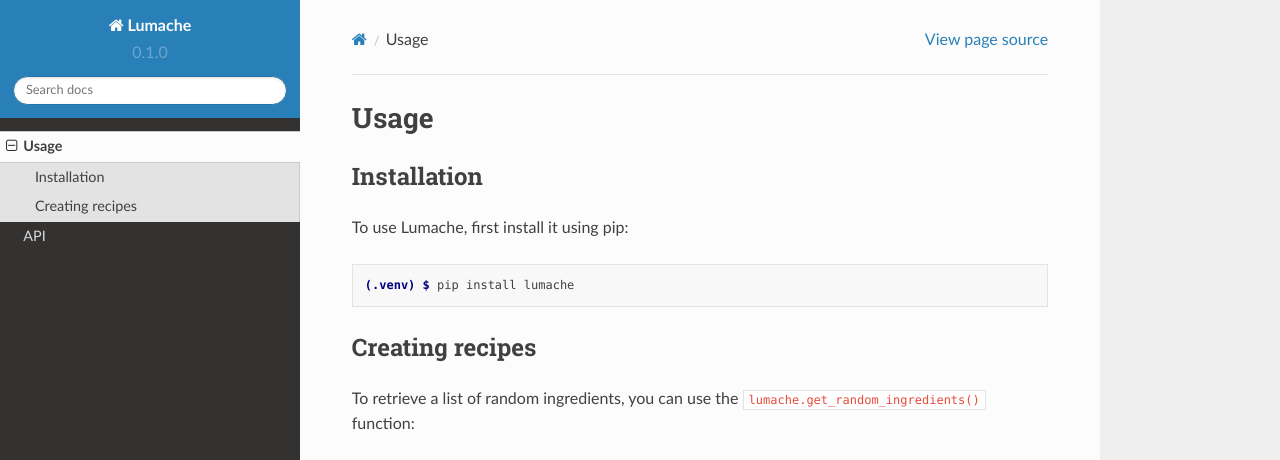
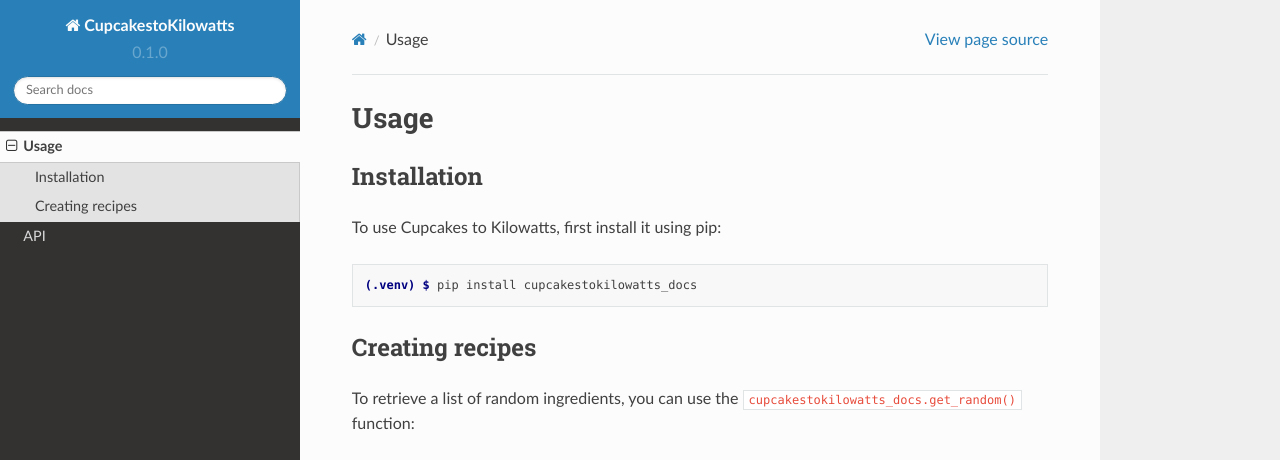
Before and after one commit to whitneykrape/cupcakestokilowatts-lite, a Sphinx documentation site: the page built from docs/source/usage.rst, in a window 1280 px wide and 1095 px high. Shown: the top 460 px of the window. Built offline with Sphinx 7.4.7 and the Read the Docs theme 2.0.0, drawn with Linux system fonts in a browser that asks for light colours; some of the changed text lies outside the part shown; grey boxes are pictures that could not be loaded.

Commit message:
Pulling in theme?

```diff
--- a/docs/source/api.rst
+++ b/docs/source/api.rst
@@ -4,4 +4,4 @@ API
 .. autosummary::
    :toctree: generated
 
-   lumache
+   cupcakestokilowatts_docs
--- a/docs/source/conf.py
+++ b/docs/source/conf.py
@@ -2,9 +2,9 @@
 
 # -- Project information
 
-project = 'Lumache'
-copyright = '2021, Graziella'
-author = 'Graziella'
+project = 'CupcakestoKilowatts'
+copyright = '2023,FormFunctionIO'
+author = 'FormFunctionIO'
 
 release = '0.1'
 version = '0.1.0'
--- a/docs/source/usage.rst
+++ b/docs/source/usage.rst
@@ -6,28 +6,28 @@ Usage
 Installation
 ------------
 
-To use Lumache, first install it using pip:
+To use Cupcakes to Kilowatts, first install it using pip:
 
 .. code-block:: console
 
-   (.venv) $ pip install lumache
+   (.venv) $ pip install cupcakestokilowatts_docs
 
 Creating recipes
 ----------------
 
 To retrieve a list of random ingredients,
-you can use the ``lumache.get_random_ingredients()`` function:
+you can use the ``cupcakestokilowatts_docs.get_random()`` function:
 
-.. autofunction:: lumache.get_random_ingredients
+.. autofunction:: cupcakestokilowatts_docs.get_random
 
-The ``kind`` parameter should be either ``"meat"``, ``"fish"``,
-or ``"veggies"``. Otherwise, :py:func:`lumache.get_random_ingredients`
+The ``kind`` parameter should be either ``"one"``, ``"other"``,
+or ``"third"``. Otherwise, :py:func:`cupcakestokilowatts_docs.get_random`
 will raise an exception.
 
-.. autoexception:: lumache.InvalidKindError
+.. autoexception:: cupcakestokilowatts_docs.InvalidKindError
 
 For example:
 
->>> import lumache
->>> lumache.get_random_ingredients()
-['shells', 'gorgonzola', 'parsley']
+>>> import cupcakestokilowatts_docs
+>>> cupcakestokilowatts_docs.get_random()
+['one', 'other']
```
Also changed, not shown: docs/source/index.rst (+2 -5 lines).
